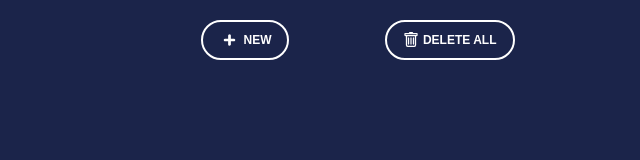
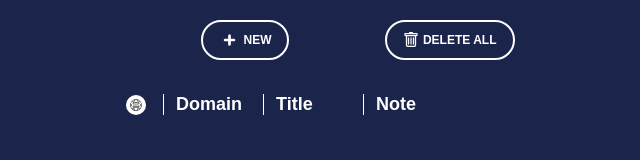
Before and after one commit to MrKumaran/Site-Note, a browser extension: page index.html in a window 1280 px wide. Shown: the whole page, without its empty margins (280-920 px from the left). Drawn offline with nearby package versions, Linux system fonts and the light colour scheme.

Commit message:
Homepopup page UI

```diff
--- a/index.css
+++ b/index.css
@@ -1,6 +1,7 @@
 body {
     margin: auto;
-    padding-top: 20px;
+    padding-top: 40px;
+    padding: 20px;
     font-family: Arial, Helvetica, sans-serif;
     width: auto;
     min-width: 400px;
@@ -83,12 +84,19 @@ ul {
     list-style-type: none;
 }
 
-#titleTag {
+#headerSpan {
+    align-items: center;
     font-weight: 900;
 }
 
+#faviconImage{
+    margin-right: 14px;
+    width: 20px;
+    height: 20px;
+    background-color: white;
+}
+
 #titleTag p {
-    border-bottom: 1px solid white;
 }
 
 li {
@@ -99,13 +107,41 @@ li {
 
 li span {
     display: grid;
-    grid-template-columns: .75fr 1fr 2fr;
+    grid-column:auto;
+    grid-template-columns: .50fr .75fr 1fr 1fr .1fr;
+    grid-template-columns: 25px 100px 100px 100px 10px;
     flex-flow: row wrap;
 }
 
-li p {
+li span p {
+    border-left: 1px solid white;
+    margin-right: 12px;
+    margin-left: 12px;
+    padding-left: 12px;
     font-size: 16px;
     font-size: large;
+}
+
+.spanItems{
+    align-items: center;
+}
+
+.deleteIcon{
+    color: white;
+    font-size: 16px;
+    -webkit-text-stroke: .25px;
+}
+
+.deleteIcon:hover{
+    color: red;
+}
+
+img {
+    width: 20px;
+    height: 20px;
+    margin: 0;
+    padding: 0;
+    border-radius: 50px;
 }
 
 /* new Note popup styles */
--- a/index.js
+++ b/index.js
@@ -21,8 +21,8 @@ deleteAllbtn.addEventListener("click", function(){
 savebtn.addEventListener("click", saveNotes)
 cancelbtn.addEventListener("click", quitNoteMaking)
 
-// Refresh list
-setInterval(renderNotes,100);
+// start render notes
+renderNotes()
 
 function newNote() {
     homePopup.style.display = 'none'
@@ -43,10 +43,10 @@ function saveNotes() {
     let Notes = JSON.parse( localStorage.getItem("myNotes") ) || []
     if (noteTitle.value && notes.value) {
         chrome.tabs.query({active: true, currentWindow: true}, function(tabs){
-            console.log(tabs)
-            console.log(tabs[0])
             const url = new URL(tabs[0].url)
-            Notes.push([tabs[0].favIconUrl, url.hostname, tabs[0].url, noteTitle.value, notes.value])
+            const match = url.hostname.match(/^(?:www\.)?([a-zA-Z0-9-]+)\.com$/)
+            const domain = match ? match[1] : null;
+            Notes.push([tabs[0].favIconUrl, domain, url, noteTitle.value, notes.value])
             localStorage.setItem("myNotes", JSON.stringify(Notes))
             noteTitle.value = ''
             notes.value = ''
@@ -66,7 +66,7 @@ function saveNotes() {
     }
 }
 
-function toast(message) {
+async function toast(message) {
     var x = document.getElementById("toast");
     x.innerText = message
     x.className = "show";
@@ -84,22 +84,29 @@ async function renderNotes() {
     const savedNotes = JSON.parse(localStorage.getItem("myNotes")) || []
     const notesList = document.getElementById("noteList")
     notesList.innerHTML = ""
-    /*
+
     const headerLi = document.createElement("li")
     const headerSpan = document.createElement("span")
-    const titleHeader = document.createElement("p")
-    const siteHeader = document.createElement("p")
+    const faviconHeaderSpace = document.createElement("img")
+    const domainNameHeader = document.createElement("p")
+    const noteTitleHeader = document.createElement("p")
     const notesHeader = document.createElement("p")
-    headerSpan.id = "titleTag"
-    titleHeader.textContent = "Title"
-    siteHeader.textContent = "Site"
-    notesHeader.textContent = "Notes"
-    headerSpan.appendChild(titleHeader)
-    headerSpan.appendChild(siteHeader)
+
+    headerSpan.id = "headerSpan"
+    faviconHeaderSpace.src = "favicon.svg"
+    faviconHeaderSpace.id = "faviconImage"
+    faviconHeaderSpace.alt = "favicon icon"
+    domainNameHeader.textContent = "Domain"
+    noteTitleHeader.textContent = "Title"
+    notesHeader.textContent = "Note"
+
+    headerSpan.appendChild(faviconHeaderSpace)
+    headerSpan.appendChild(domainNameHeader)
+    headerSpan.appendChild(noteTitleHeader)
     headerSpan.appendChild(notesHeader)
     headerLi.appendChild(headerSpan)
     notesList.appendChild(headerLi)
-    */
+
 
     for (let i = 0; i < savedNotes.length; i++) {
         const [favIconUrl, domain, url, title, note] = savedNotes[i]
@@ -112,6 +119,7 @@ async function renderNotes() {
         const noteTitle = document.createElement("p")
         const link = document.createElement("a")
         const notes = document.createElement("p")
+        const icon = document.createElement("i")
 
         // img
         img.src = favIconUrl
@@ -126,8 +134,16 @@ async function renderNotes() {
         noteTitle.textContent = title
         notes.textContent = note
 
-        // appending tags
+        // delete icon
+        icon.className = "bi bi-trash deleteIcon"
+
+        // li class name
+        span.className = "spanItems"
+
+
+
         /*
+        layout in html equivalent
         0-> li
         1-> span
         2-> img
@@ -145,17 +161,19 @@ async function renderNotes() {
         </span>
         </li>
         */
+       // appending tags
         domainName.appendChild(link)
         span.appendChild(img)
         span.appendChild(domainName)
         span.appendChild(noteTitle)
         span.appendChild(notes)
+        span.appendChild(icon)
         li.appendChild(span)
         notesList.appendChild(li)
     }
 
     /*
-    Old cold didn't work for a tag as expected so re-write it with JS Html DOM creations
+    Old cold didn't work for a tag as expected so re-written it with JS Html DOM creations
 
     let savedNotes = JSON.parse( localStorage.getItem("myNotes") ) || []
     const notesList = document.getElementById("noteList")
```
Also changed, not shown: favicon.svg (added). Lines whose indentation alone changed are shown as unchanged.
